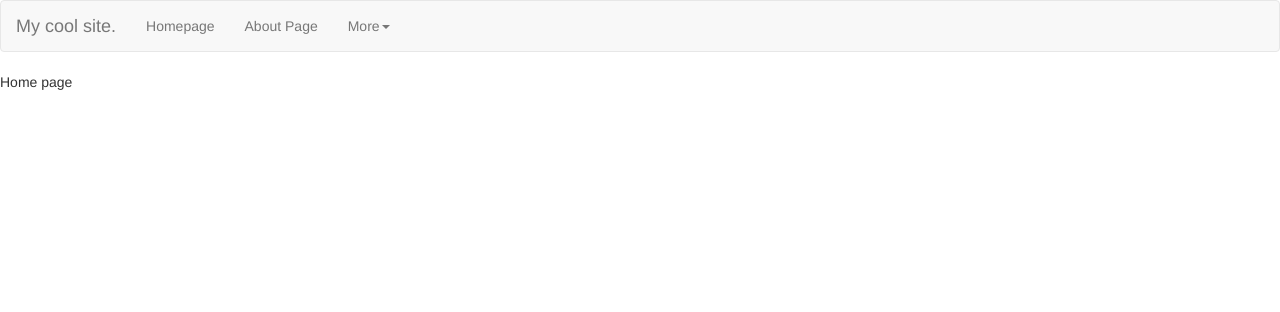
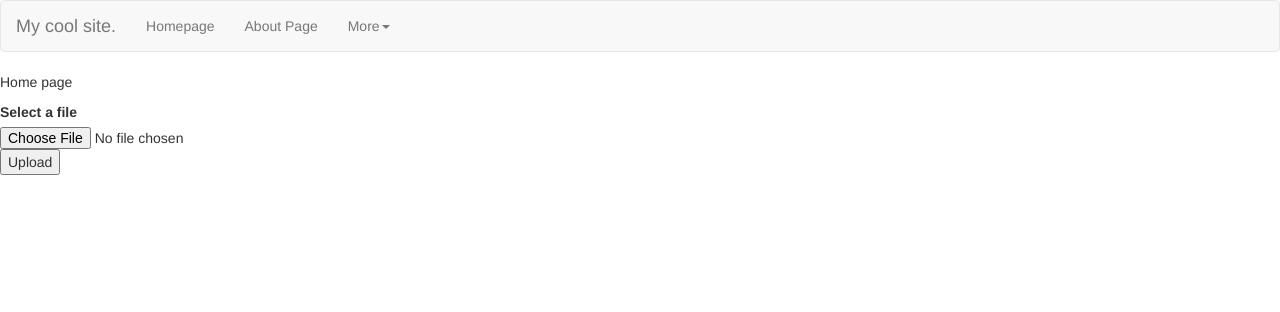
Before and after one commit to ishackm/flask_nav_example, a Flask app: page / in a window 1280 px wide. Shown: the top 312 px of the page. Run offline with Flask 2, Linux system fonts and the light colour scheme; parts of the project's set-up code (start-up, migrations or seed data) failed here and were passed over; some libraries are stand-ins or nearby versions.

Commit message:
added upload functionality and json response from uploader

```diff
--- a/app.py
+++ b/app.py
@@ -35,16 +35,17 @@ class FileUpload(Resource):
     def post(self):
         data = parser.parse_args()
         if data['file'] == None:
-            return "no file"
+            return jsonify({'result':'failed'})
         csv = data['file']
 
         if csv:
-            filename = 'received.png'
             #photo.save(os.path.join(UPLOAD_FOLDER, filename))
             process_image(csv,'output_from_flask.png')
-            return "file uploaded"
+            return jsonify({'result':'success'})
 
 api.add_resource(FileUpload, '/upload')
+
+
 
 
 @app.context_processor
--- a/templates/base.html
+++ b/templates/base.html
@@ -5,6 +5,7 @@
 
     <link rel="shortcut icon" href="/favicon.ico">
 
+    <link rel="stylesheet" href="https://use.fontawesome.com/releases/v5.7.0/css/all.css" integrity="sha384-lZN37f5QGtY3VHgisS14W3ExzMWZxybE1SJSEsQp9S+oqd12jhcu+A56Ebc1zFSJ" crossorigin="anonymous">
 
   <link rel="stylesheet" href="https://cdnjs.cloudflare.com/ajax/libs/twitter-bootstrap/3.1.1/css/bootstrap.min.css" integrity="sha256-6VA0SGkrc43SYPvX98q/LhHwm2APqX5us6Vuulsafps=" crossorigin="anonymous" />
 
@@ -143,5 +144,7 @@
     <script src="https://cdnjs.cloudflare.com/ajax/libs/twitter-bootstrap/3.1.1/js/bootstrap.min.js" integrity="sha256-iY0FoX8s/FEg3c26R6iFw3jAtGbzDwcA5QJ1fiS0A6E=" crossorigin="anonymous"></script>
 
 
+    {% block js %}{% endblock %}
+
   </body>
 </html>
--- a/templates/index.html
+++ b/templates/index.html
@@ -4,4 +4,45 @@
 
 <p>Home page</p>
 
+<div id = 'UploadContainer' >
+	<form id="upload-file" method="post" enctype="multipart/form-data">
+	    <fieldset>
+	        <label for="file">Select a file</label>
+	        <input name="file" type="file">
+	    </fieldset>
+	    <fieldset>
+	        <button id="upload-file-btn" type="button">Upload</button>
+	    </fieldset>
+	</form>
+</div>
+
 {% endblock %}
+
+
+{% block js %}
+<script type='text/javascript'>
+$(function() {
+	// Function to handle form submission, replacing the contents of #UploadContainer to make it look jazzy.
+    $('#upload-file-btn').click(function() {
+    	// Immediately after the click, activate the spinner
+        $('#UploadContainer').html('<i class="fas fa-spinner fa-spin"></i>');
+
+        var form_data = new FormData($('#upload-file')[0]);
+        $.ajax({
+            type: 'POST',
+            url: '/upload',
+            data: form_data,
+            contentType: false,
+            cache: false,
+            processData: false,
+            success: function(data) {
+                // alert(data['result']);
+                $('#UploadContainer').html('<p>Your file has been uploaded.</p>');
+            }, error: function (data) {
+                $('#UploadContainer').html('<p>Upload failed.</p>');
+            }
+        });
+    });
+});
+</script>
+{% endblock %}
```
